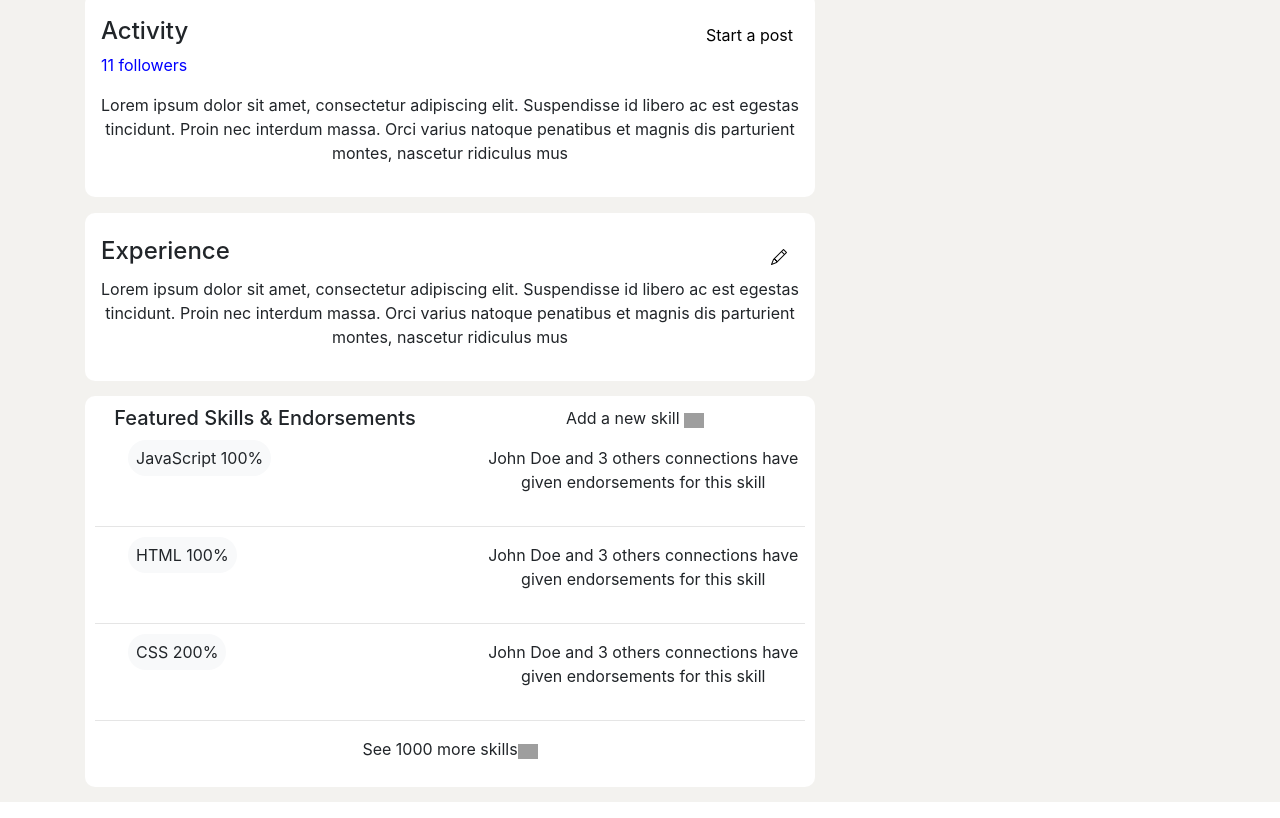
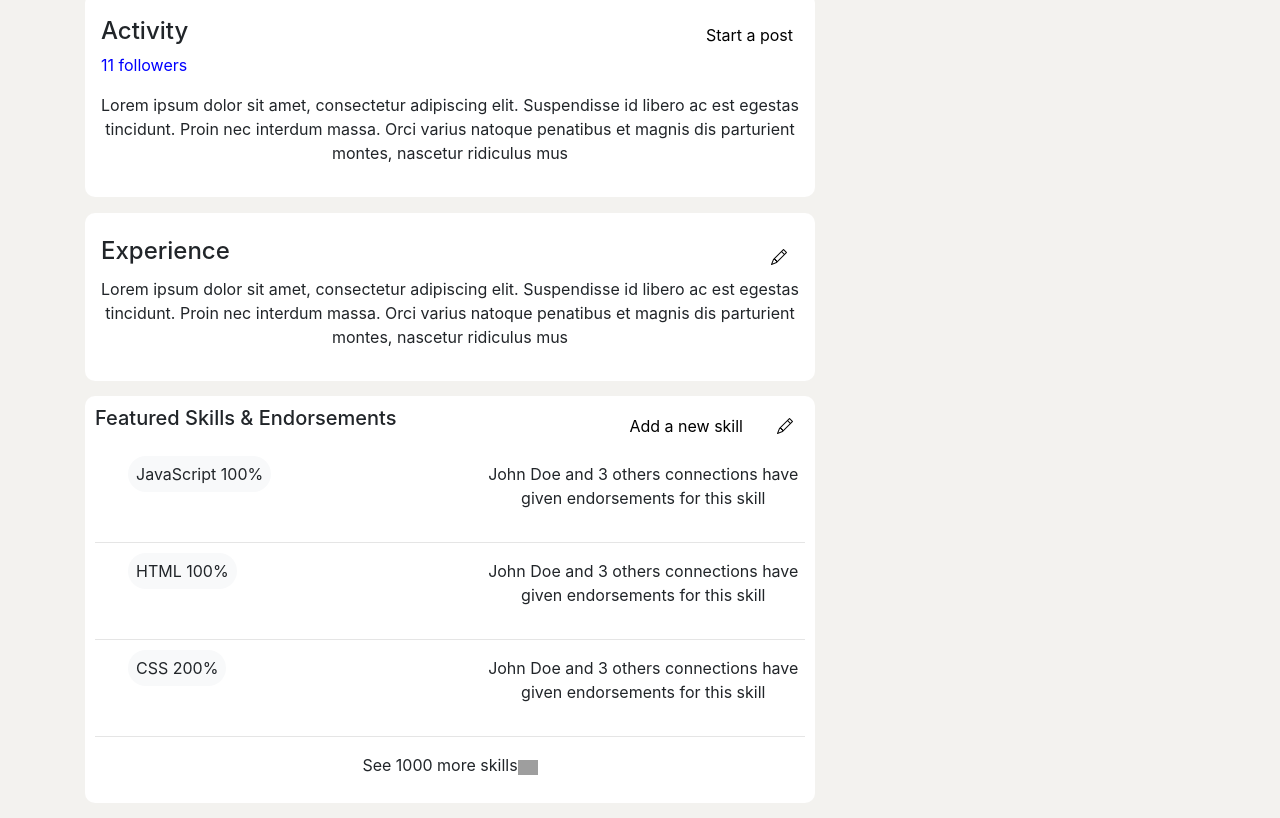
Before and after one commit to Billions94/buildweek3, a React (Create React App) app: page /me in a window 1280 px wide. Shown: the part 1220-2038 px from the top of the page. Built offline with nearby package versions, Linux system fonts and the light colour scheme; no server answers; grey boxes are pictures that could not be loaded.

Commit message:
skill section style fixes

```diff
--- a/src/App.css
+++ b/src/App.css
@@ -326,15 +326,34 @@
   outline: none;
   transition: background-color 0.5s linear;
 }
+.pencil-button {
+  width: 40px;
+  height: 40px;
+  background-color: transparent;
+  background-repeat: no-repeat;
+  border: none;
+  border-radius: 100%;
+  cursor: pointer;
+  overflow: hidden;
+  outline: none;
+  transition: background-color 0.4s linear;
+}
+
+.pencil-button:hover {
+  background-color: lightgray;
+  background-repeat: no-repeat;
+  border: none;
+  border-radius: 100%;
+  cursor: pointer;
+  overflow: hidden;
+  outline: none;
+  transition: background-color 0.4s linear;
+}
 
 .bi-pencil{
   margin:-6px;
 }
 
-.pencil-button {
-  width: 40px;
-  height: 40px;
-}
 
 #profile-pic {
   position: absolute;
--- a/src/Components/MyProfile/Skills.jsx
+++ b/src/Components/MyProfile/Skills.jsx
@@ -4,19 +4,17 @@ import Col from "react-bootstrap/Col";
 const Skills = () => {
   return (
     <div id="skills">
-      <Row>
-        <Col>
-          <h5> Featured Skills & Endorsements</h5>
-        </Col>
-        <Col>
-          <p>
-            {" "}
-            Add a new skill{" "}
-            <img
-              src="https://img.icons8.com/external-kiranshastry-gradient-kiranshastry/64/000000/external-pen-fine-arts-kiranshastry-gradient-kiranshastry.png"
-              width="20"
-            />
-          </p>
+      <Row className="mb-3">
+        <Col className="d-flex justify-content-between">
+          <h5 > Featured Skills & Endorsements</h5>
+          <div>
+            <button className="profile-button">
+            <span className="mr-3">
+            Add a new skill
+            </span>
+            </button>
+            <button className="profile-button pencil-button"><i class="bi bi-pencil"></i></button>
+          </div>
         </Col>
       </Row>
       <Row>
@@ -57,11 +55,12 @@ const Skills = () => {
       <hr />
       <Row>
         <Col>
-          <p  className="text-center">
+          <p className="text-center">
             See 1000 more skills
             <img
-            src="https://img.icons8.com/ios-filled/50/000000/expand-arrow--v1.png"
-            width="20" />
+              src="https://img.icons8.com/ios-filled/50/000000/expand-arrow--v1.png"
+              width="20"
+            />
           </p>
         </Col>
       </Row>
```
